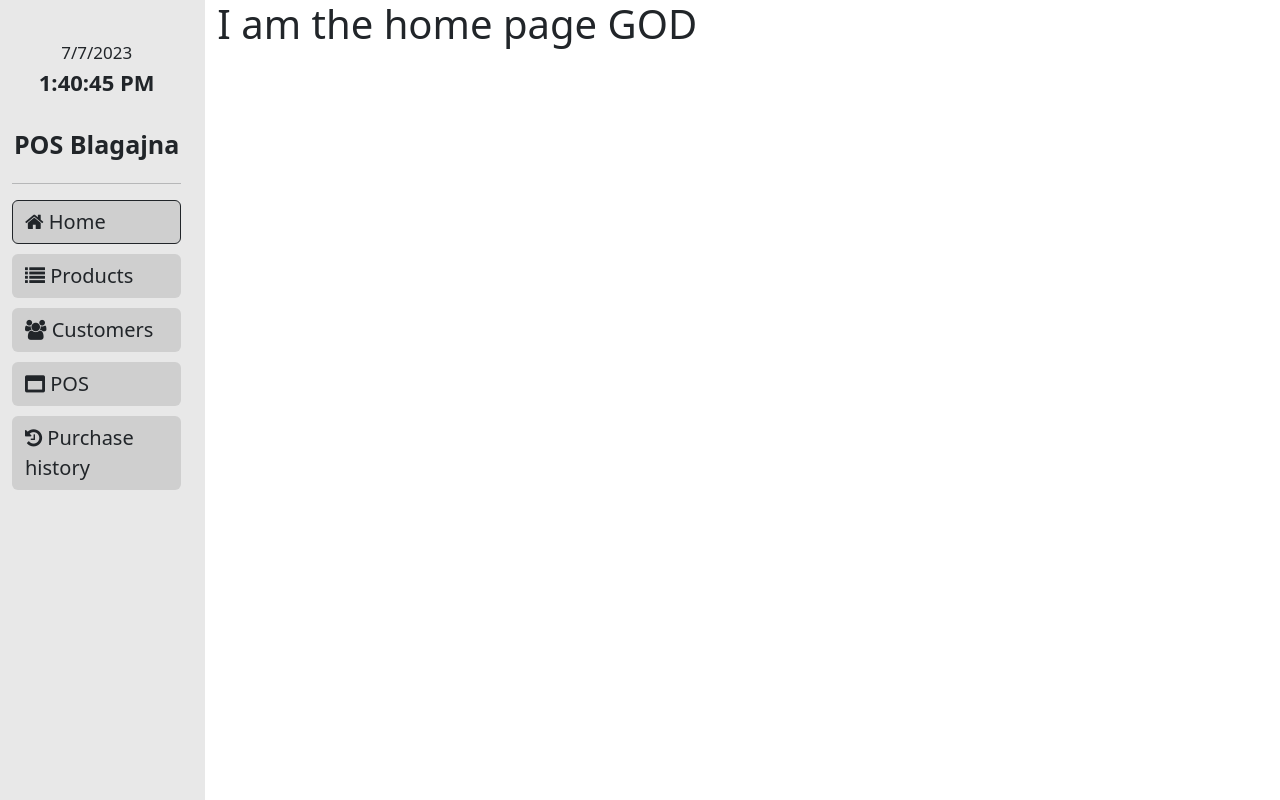
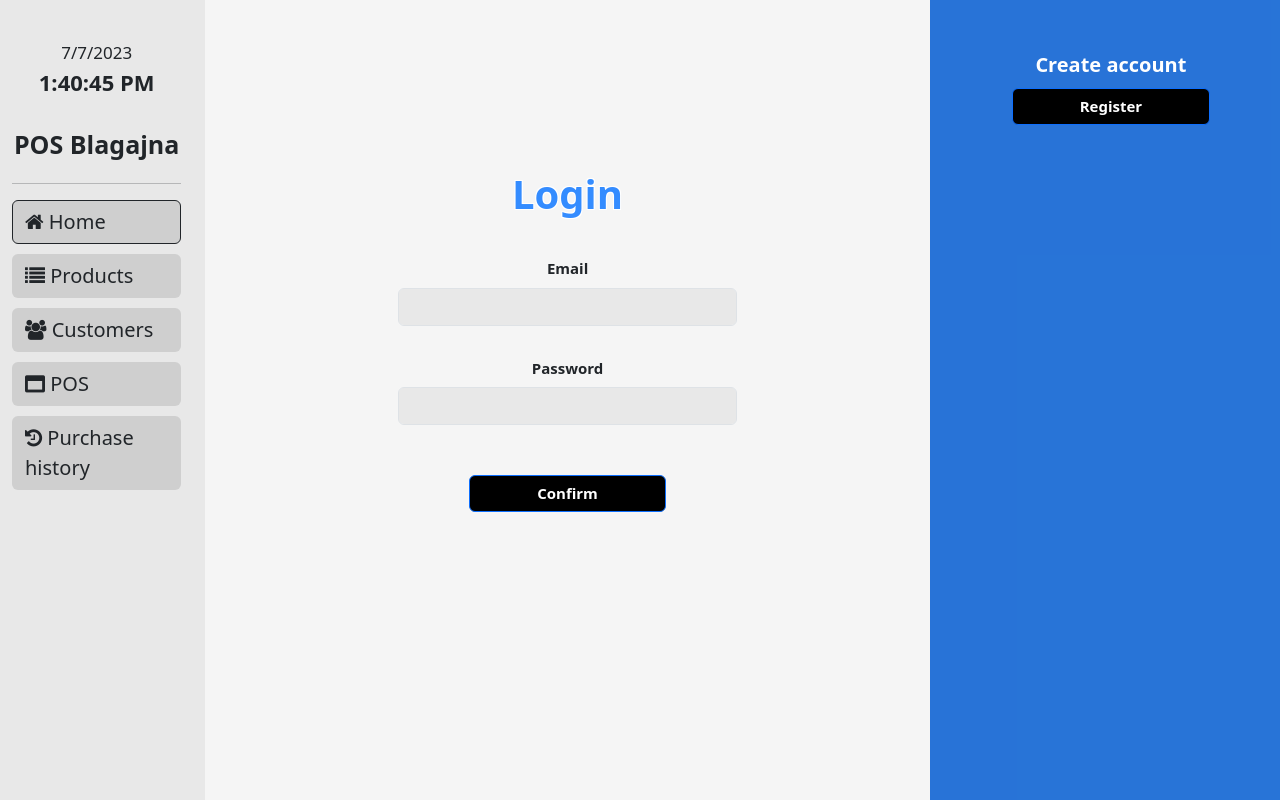
Before and after one commit to StjepanPrgic98/POS-Blagajna-Frontend, an Angular app: page / in a window 1280 px wide. Built offline with nearby package versions, Linux system fonts and the light colour scheme; no server answers.

Commit message:
UI elements for login and register

```diff
--- a/src/app/home/home-page/home-page.component.css
+++ b/src/app/home/home-page/home-page.component.css
@@ -0,0 +1,49 @@
+.login-section
+{
+    background-color: rgba(230, 230, 230, 0.393);
+}
+
+.register-section
+{
+    background-color: rgba(0, 90, 208, 0.844);
+}
+
+
+.custom-label-black
+{
+    font-size: 15px;
+    font-weight: bold;
+}
+
+.custom-label
+{
+    font-size: 20px;
+    font-weight: bold;
+    color: white;
+}
+.custom-label-register
+{
+    font-size: 35px;
+    font-weight: bold;
+    color: white;
+}
+.login-field
+{
+    background-color: rgba(230, 230, 230, 0.811);
+}
+
+.login-title
+{
+  font-weight: bold;
+  font-size: 40px;
+  color: rgba(0, 110, 255, 0.795);
+  text-shadow: -1px -1px 0 white, 1px -1px 0 white, -1px 1px 0 white, 1px 1px 0 white;
+}
+
+.login-button
+{
+    background-color: rgb(0, 0, 0);
+    color: white;
+    font-weight: bold;
+    font-size: 15px;
+}
--- a/src/app/home/home-page/home-page.component.html
+++ b/src/app/home/home-page/home-page.component.html
@@ -1 +1,92 @@
-<h1>I am the home page GOD</h1>
+<div class="row">
+    <div class="col-md-8 login-section" style="height: 100vh;">
+        <div class="row text-center" style="margin-top: 100px;">
+            <div class="col-md-4"></div>
+            <div class="col-md-4">
+                <h1 style="margin-top: 70px;" class="login-title">Login</h1>
+            </div>
+            <div class="col-md-4"></div>
+        </div>
+        <form #loginForm="ngForm">
+            <div class="row text-center" style="margin-top: 30px;">
+                <div class="col-md-3"></div>
+                <div class="col-md-6">
+                    <div class="form-group">
+                        <label class="form-label custom-label-black">Email</label>
+                        <input type="email" class="form-control login-field">
+                    </div>
+                </div>
+            </div>
+            <div class="row text-center" style="margin-top: 30px;">
+                <div class="col-md-3"></div>
+                <div class="col-md-6">
+                    <div class="form-group">
+                        <label class="form-label custom-label-black">Password</label>
+                        <input type="password" class="form-control login-field">
+                    </div>
+                </div>
+            </div>
+            <div class="row">
+                <div class="col-md-3"></div>
+                <div class="col-md-6 text-center" style="margin-top: 50px;">
+                    <button type="button" class="btn btn-primary col-7  login-button">Confirm</button>
+                </div>
+            </div>
+        </form>
+    </div>
+    <div class="col-md-4 register-section" style="height: 100vh;">
+        <div class="row" style="margin-top: 50px;" *ngIf="!isRegistering">
+            <div class="col-md-12 text-center">
+                <label class="form-label custom-label">Create account</label>
+            </div>
+            <div class="col-md-12 text-center">
+                <button type="button" class="btn btn-primary col-7  login-button" (click)="StartRegistering()">Register</button>
+            </div>
+        </div>
+        <form #registerForm="ngForm">
+            <div class="row" style="margin-top: 80px;" *ngIf="isRegistering">
+                <div class="col-md-12 text-center">
+                    <label class="form-label custom-label-register">Register</label>
+                </div>
+                <div class="col-md-2"></div>
+                <div class="col-md-8 text-center">
+                    <div class="form-group" style="margin-top: 15px;">
+                        <label class="form-label custom-label">Email</label>
+                        <input type="email" class="form-control">
+                    </div>
+                </div>
+                <div class="col-md-2"></div>
+
+                <div class="col-md-2"></div>
+                <div class="col-md-8 text-center">
+                    <div class="form-group" style="margin-top: 15px;">
+                        <label class="form-label custom-label">Username</label>
+                        <input type="text" class="form-control">
+                    </div>
+                </div>
+                <div class="col-md-2"></div>
+
+                <div class="col-md-2"></div>
+                <div class="col-md-8 text-center">
+                    <div class="form-group" style="margin-top: 15px;">
+                        <label class="form-label custom-label">Password</label>
+                        <input type="password" class="form-control">
+                    </div>
+                </div>
+                <div class="col-md-2"></div>
+
+                <div class="col-md-2"></div>
+                <div class="col-md-8 text-center">
+                    <div class="form-group" style="margin-top: 15px;">
+                        <label class="form-label custom-label">Confirm password</label>
+                        <input type="password" class="form-control">
+                    </div>
+                </div>
+                <div class="col-md-2"></div>
+                <div class="col-md-12 text-center">
+                    <button type="button" class="btn btn-primary col-5  login-button" style="margin-top: 50px;">Create</button>
+                </div>
+            </div>
+        </form>
+    </div>
+</div>
--- a/src/app/home/home-page/home-page.component.ts
+++ b/src/app/home/home-page/home-page.component.ts
@@ -7,4 +7,13 @@ import { Component } from '@angular/core';
 })
 export class HomePageComponent {
 
+  isRegistering: boolean = false
+
+
+
+
+  StartRegistering()
+  {
+    this.isRegistering = true
+  }
 }
```
